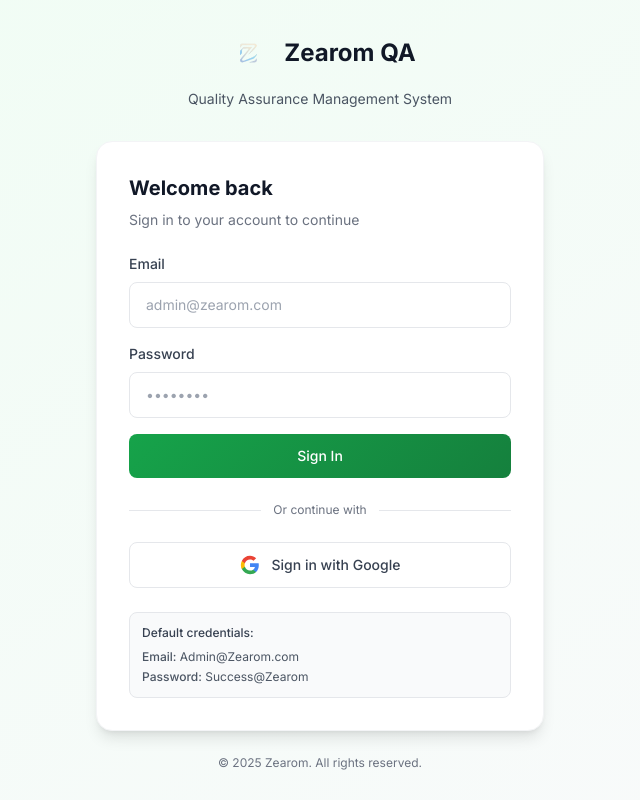
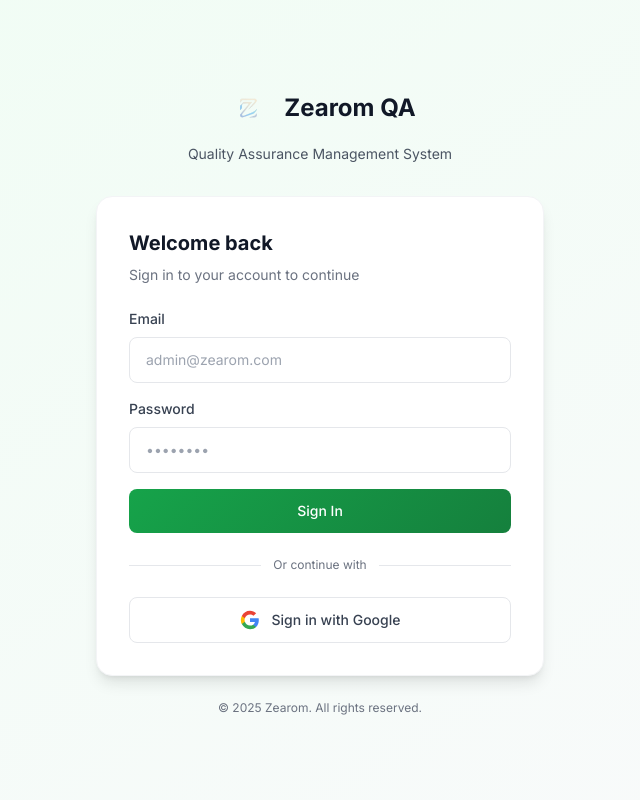
Before and after one commit to Levi-LMN/Zearom-QA, a Flask app: page /login in a window 1280 px wide. Shown: the whole page, without its empty margins (320-960 px from the left). Run offline with Flask 3, Linux system fonts and the light colour scheme; some libraries are stand-ins or nearby versions.

Commit message:
removed default creds

```diff
--- a/templates/login.html
+++ b/templates/login.html
@@ -121,14 +121,8 @@
                     Sign in with Google
                 </a>
 
-                <!-- Default Credentials -->
-                <div class="mt-6 p-3 bg-gray-50 rounded-lg border border-gray-200">
-                    <p class="text-xs font-medium text-gray-700 mb-2">Default credentials:</p>
-                    <div class="space-y-1">
-                        <p class="text-xs text-gray-600"><span class="font-medium">Email:</span> Admin@Zearom.com</p>
-                        <p class="text-xs text-gray-600"><span class="font-medium">Password:</span> Success@Zearom</p>
-                    </div>
-                </div>
+
+
             </div>
 
             <p class="text-center text-xs text-gray-500 mt-6">
```
